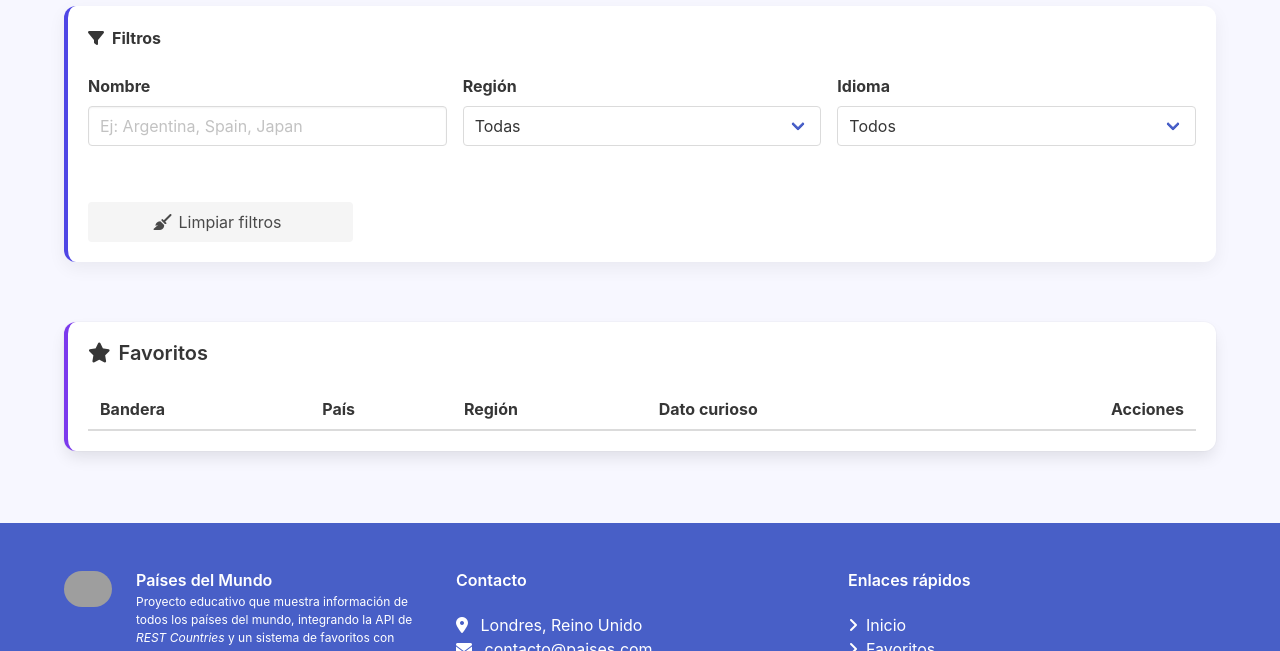
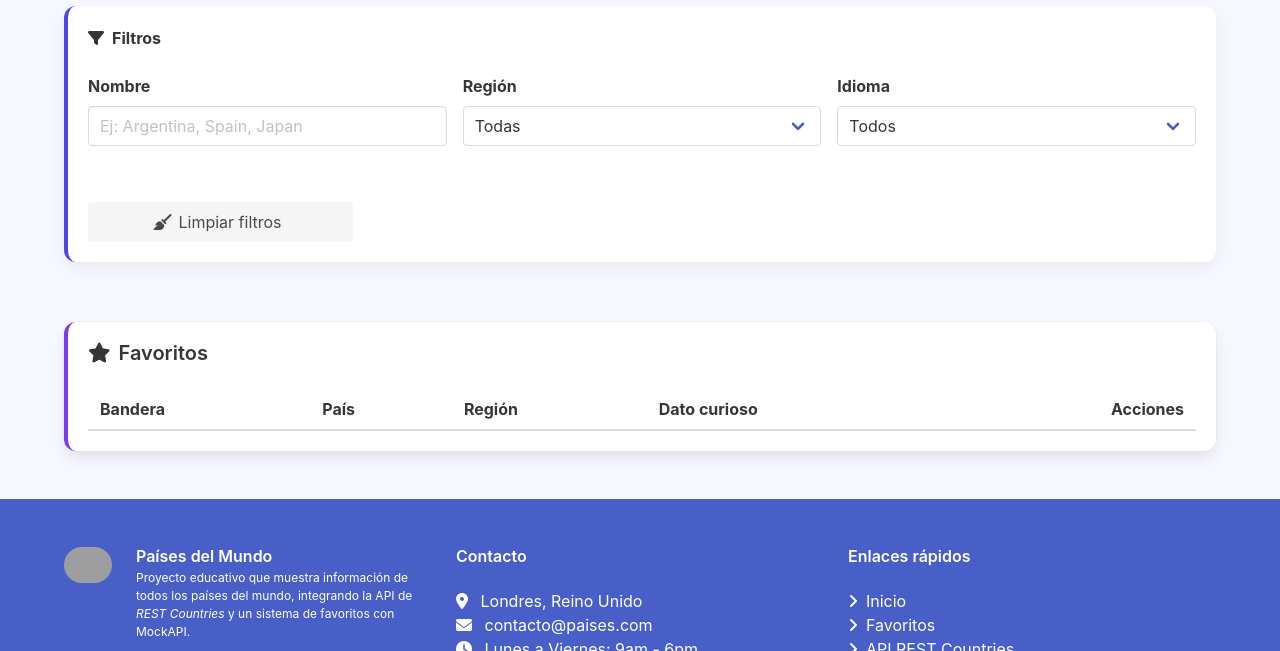
Before and after one commit to RociiioGC/TP-FRONTEND-MODULO3, a plain HTML site: page Index.html in a window 1280 px wide. Shown: the part 163-814 px from the top of the page. Drawn offline with nearby package versions, Linux system fonts and the light colour scheme; grey boxes are pictures that could not be loaded.

Commit message:
Ajustes en detalles al index

```diff
--- a/Index.html
+++ b/Index.html
@@ -1,19 +1,24 @@
 <!DOCTYPE html>
 <html lang="es">
 <head>
+  <!-- COMMIT 1: Inicializar proyecto con estructura básica (head + assets) -->
   <meta charset="UTF-8"/>
   <meta name="viewport" content="width=device-width, initial-scale=1.0"/>
   <title>🌍 Países del Mundo · Buscador + Favoritos</title>
 
+  <!-- COMMIT 13: Agregar icono (icon.png) -->
+  <link rel="icon" type="image/png" href="icon.png">
+
   <!-- Bulma -->
   <link rel="stylesheet" href="https://cdn.jsdelivr.net/npm/bulma@0.9.4/css/bulma.min.css">
-  <!-- Iconos -->
+  <!-- Icons -->
   <link rel="stylesheet" href="https://cdnjs.cloudflare.com/ajax/libs/font-awesome/6.5.0/css/all.min.css"/>
 
   <style>
+    /* COMMIT 10: Mejoras de estilos generales con Bulma + retoques propios */
     :root{
-      --brand:#4f46e5;
-      --brand-2:#7c3aed;
+      --brand:#4f46e5; /* indigo */
+      --brand-2:#7c3aed; /* violet */
       --bg:#f7f7ff;
     }
     body{ background:var(--bg); }
@@ -33,10 +38,13 @@
   </style>
 </head>
 <body>
+
+  <!-- COMMIT 2: Agregar header con Bulma (navbar) -->
   <nav class="navbar" role="navigation">
     <div class="container">
       <div class="navbar-brand">
         <a class="navbar-item" href="#">
+          <!-- COMMIT 9: Agregar logo (imagen del planeta) junto al título -->
           <figure class="image is-32x32 mr-2">
             <img class="is-rounded" src="https://upload.wikimedia.org/wikipedia/commons/9/97/The_Earth_seen_from_Apollo_17.jpg" alt="Planeta Tierra">
           </figure>
@@ -55,8 +63,10 @@
   <section class="section">
     <div class="container">
 
+      <!-- COMMIT 10: Mejorar estilos del título (tamaño/centrado si aplica) -->
       <h1 class="title is-2">Buscador de Países</h1>
 
+      <!-- COMMIT 3: Implementar filtros (nombre, región, idioma + limpiar) -->
       <div class="box filters mb-5">
         <div class="columns is-variable is-2 is-multiline">
           <div class="column is-12">
@@ -96,18 +106,25 @@
         </div>
       </div>
 
+      <!-- COMMIT 4: Conectar con API y gestionar estados (spinner/alert) -->
       <div id="alert" class="notification is-hidden"></div>
       <div id="spinner" class="has-text-centered is-hidden">
         <button class="button is-loading is-white is-large" style="pointer-events:none;">Cargando…</button>
       </div>
 
+      <!-- COMMIT 4: Renderizar tarjetas de países -->
       <div id="cards" class="columns is-multiline"></div>
 
+      <!-- COMMIT 5: Sección de favoritos (lista) -->
+      <!-- COMMIT 6: Edición y eliminación en favoritos (acciones) -->
+      <!-- COMMIT 7: Cambiar 'nota' por 'Dato curioso' -->
+      <!-- COMMIT 8: Quitar botón de actualizar/spinner en favoritos -->
       <div class="box favorites-box mt-6">
         <div class="level">
           <div class="level-left">
             <h2 class="title is-5"><i class="fa-solid fa-star mr-2"></i>Favoritos</h2>
           </div>
+          <!-- Eliminado: botón Actualizar -->
         </div>
 
         <div class="table-container">
@@ -126,6 +143,10 @@
         </div>
       </div>
 
+    </div>
+  </section>
+
+  <!-- COMMIT 6: Modal para editar “Dato curioso” -->
   <div class="modal" id="modal-note">
     <div class="modal-background"></div>
     <div class="modal-card">
@@ -149,9 +170,9 @@
     </div>
   </div>
 
-    </div>
-  </section>
-
+  <!-- COMMIT 11: Crear footer con 3 columnas -->
+  <!-- COMMIT 12: Agregar íconos en contacto y enlaces -->
+  <!-- COMMIT 14: Ajustar colores (violeta), espaciados y créditos separados -->
   <footer class="footer has-background-link has-text-white">
     <div class="container">
       <div class="columns is-multiline">
@@ -184,13 +205,20 @@
         <!-- Columna 2: contacto -->
         <div class="column is-4">
           <h4 class="title is-6 has-text-white">Contacto</h4>
+          <!-- (Opcional para COMMIT 13: línea decorativa bajo el título)
+          <hr class="has-background-white my-2" style="height:2px;">
+          -->
           <p><i class="fa-solid fa-location-dot mr-2"></i> Londres, Reino Unido</p>
           <p><i class="fa-solid fa-envelope mr-2"></i> contacto@paises.com</p>
+          <p><i class="fa-solid fa-clock mr-2"></i> Lunes a Viernes: 9am - 6pm</p>
         </div>
 
         <!-- Columna 3: enlaces rápidos -->
         <div class="column is-4">
           <h4 class="title is-6 has-text-white">Enlaces rápidos</h4>
+          <!-- (Opcional para COMMIT 13: línea decorativa bajo el título)
+          <hr class="has-background-white my-2" style="height:2px;">
+          -->
           <ul>
             <li><a class="has-text-white" href="#"><i class="fa-solid fa-angle-right mr-2"></i>Inicio</a></li>
             <li><a class="has-text-white" href="#"><i class="fa-solid fa-angle-right mr-2"></i>Favoritos</a></li>
@@ -201,13 +229,13 @@
 
       </div>
 
+      <!-- Créditos separados del contenido -->
       <div class="content has-text-centered mt-6">
         <p>© 2025 · Países del Mundo · Hecho con ❤️ por Rocio Garcia Cabrera</p>
       </div>
     </div>
   </footer>
 
-
   <script src="app.js"></script>
 </body>
 </html>
```
Lines whose indentation alone changed are shown as unchanged.
